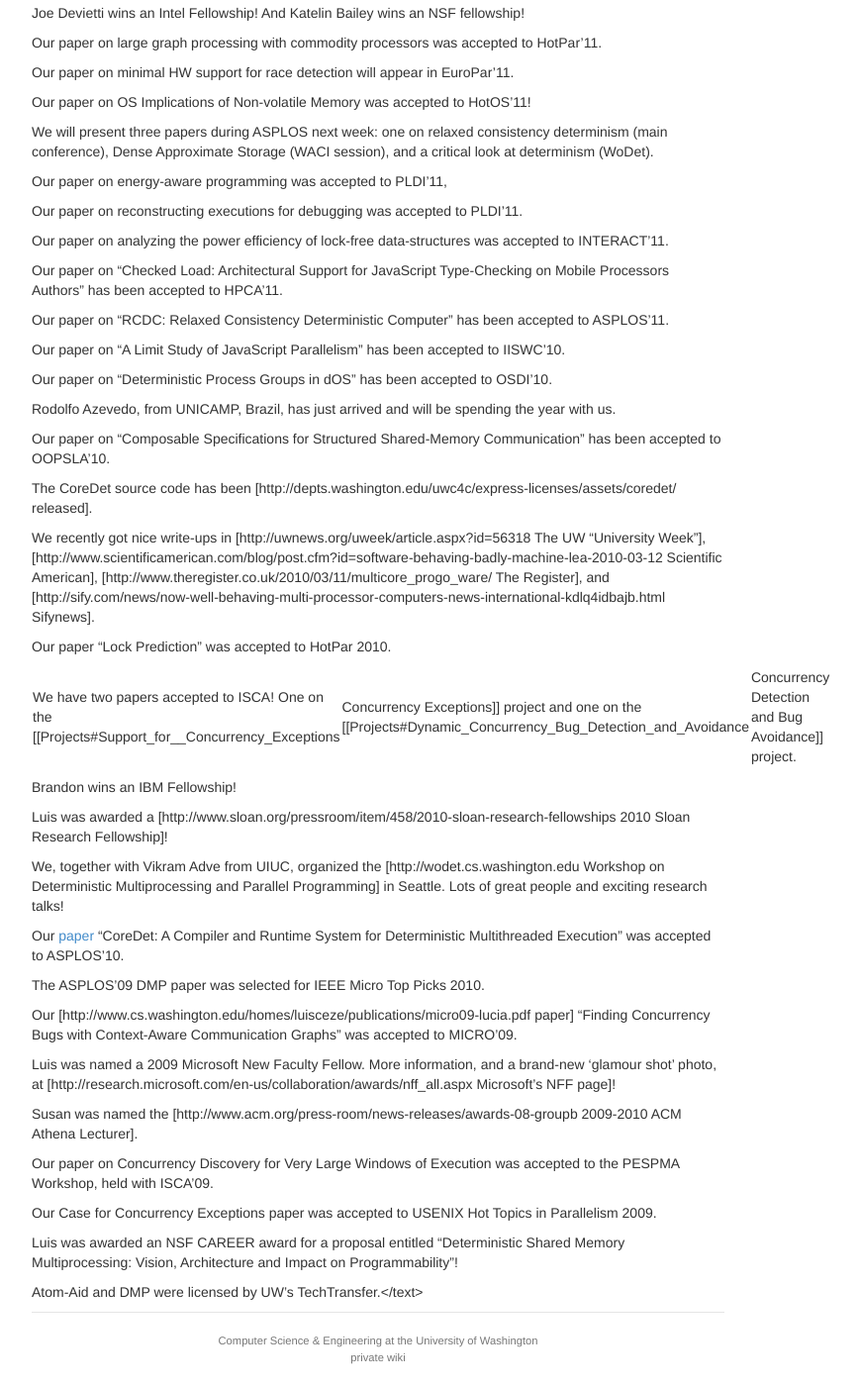
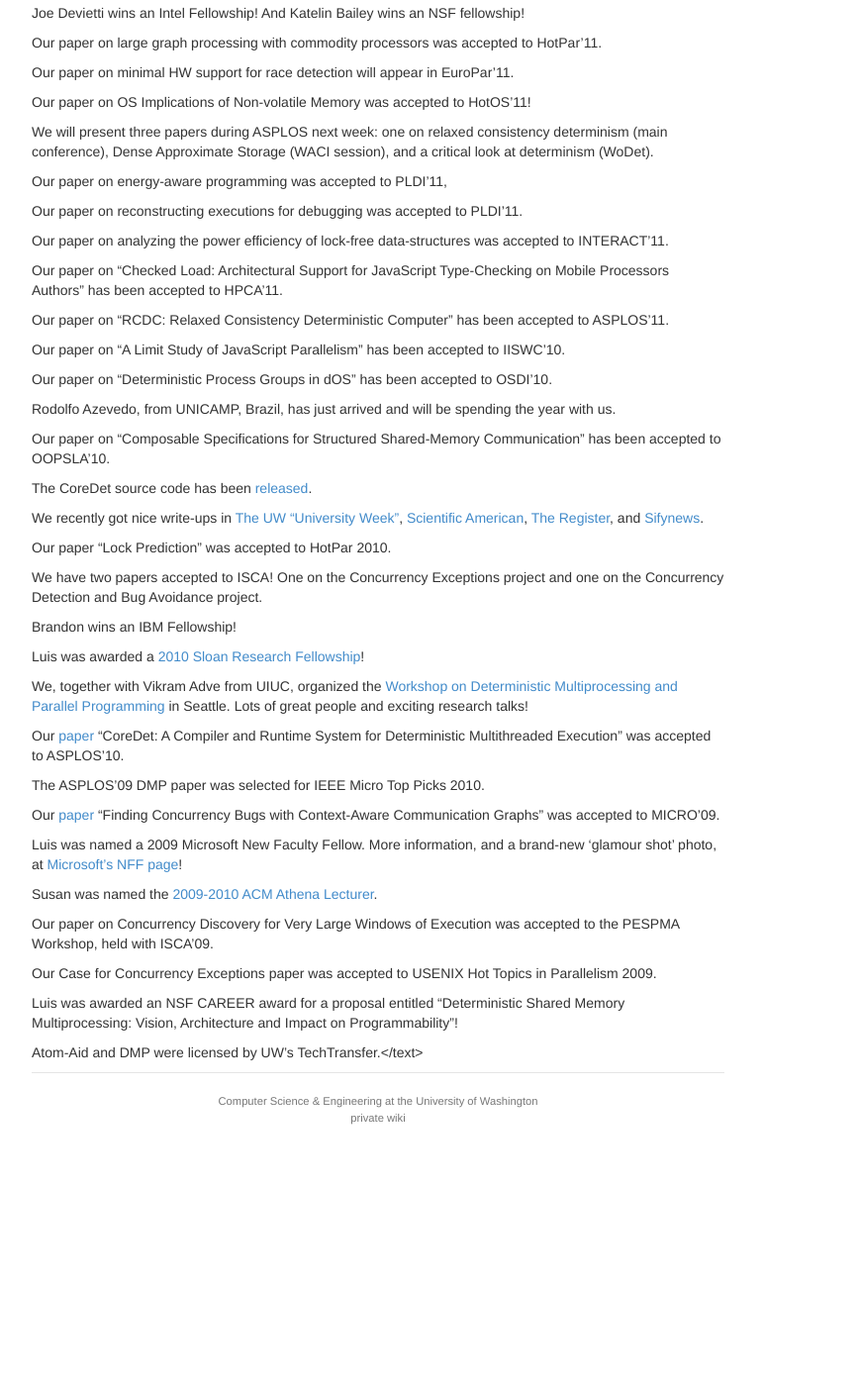
Before and after one commit to uwsampa/sampa-public, a Jekyll site: the page built from oldnews.html, in a window 1280 px wide and 1400 px high, scrolled down 976 px. Shown: the whole window at 99% size, without its empty margins (258-1127 px from the left). Built offline with Jekyll 4.4.1, drawn with Linux system fonts in a browser that asks for light colours; Markdown is read by kramdown in place of the engine named in the settings; after the commit the page ends 2134 px from its top, so only the background shows below that.

Commit message:
clean up some old news data

```diff
--- a/_data/news.yml
+++ b/_data/news.yml
@@ -93,19 +93,20 @@
 
 - Our paper on "Composable Specifications for Structured Shared-Memory Communication" has been accepted to OOPSLA'10.
 
-- The CoreDet source code has been [http://depts.washington.edu/uwc4c/express-licenses/assets/coredet/ released].
+- The CoreDet source code has been [released](http://depts.washington.edu/uwc4c/express-licenses/assets/coredet/).
 
-- We recently got nice write-ups in [http://uwnews.org/uweek/article.aspx?id=56318 The UW "University Week"], [http://www.scientificamerican.com/blog/post.cfm?id=software-behaving-badly-machine-lea-2010-03-12 Scientific American], [http://www.theregister.co.uk/2010/03/11/multicore_progo_ware/ The Register], and [http://sify.com/news/now-well-behaving-multi-processor-computers-news-international-kdlq4idbajb.html Sifynews].
+- |
+    We recently got nice write-ups in [The UW "University Week"](http://uwnews.org/uweek/article.aspx?id=56318), [Scientific American](http://www.scientificamerican.com/blog/post.cfm?id=software-behaving-badly-machine-lea-2010-03-12), [The Register](http://www.theregister.co.uk/2010/03/11/multicore_progo_ware/), and [Sifynews](http://sify.com/news/now-well-behaving-multi-processor-computers-news-international-kdlq4idbajb.html).
 
 - Our paper "Lock Prediction" was accepted to HotPar 2010.
 
-- We have two papers accepted to ISCA! One on the [[Projects#Support_for__Concurrency_Exceptions|Concurrency Exceptions]] project and one on the  [[Projects#Dynamic_Concurrency_Bug_Detection_and_Avoidance|Concurrency Detection and Bug Avoidance]]  project.
+- We have two papers accepted to ISCA! One on the Concurrency Exceptions project and one on the  Concurrency Detection and Bug Avoidance  project.
 
 - Brandon wins an IBM Fellowship!
 
-- Luis was awarded a [http://www.sloan.org/pressroom/item/458/2010-sloan-research-fellowships 2010 Sloan Research Fellowship]!
+- Luis was awarded a [2010 Sloan Research Fellowship](http://www.sloan.org/pressroom/item/458/2010-sloan-research-fellowships)!
 
-- We, together with Vikram Adve from UIUC,  organized the  [http://wodet.cs.washington.edu Workshop on Deterministic Multiprocessing and Parallel Programming] in Seattle. Lots of great people and exciting research talks!
+- We, together with Vikram Adve from UIUC,  organized the  [Workshop on Deterministic Multiprocessing and Parallel Programming](http://wodet.cs.washington.edu) in Seattle. Lots of great people and exciting research talks!
 
 - |
     Our
@@ -115,11 +116,13 @@
 
 - The ASPLOS'09 DMP paper was selected for IEEE Micro Top Picks 2010.
 
-- Our [http://www.cs.washington.edu/homes/luisceze/publications/micro09-lucia.pdf paper] "Finding Concurrency Bugs with Context-Aware Communication Graphs" was accepted to MICRO'09.
+- |
+    Our [paper](http://www.cs.washington.edu/homes/luisceze/publications/micro09-lucia.pdf) "Finding Concurrency Bugs with Context-Aware Communication Graphs" was accepted to MICRO'09.
 
-- Luis was named a 2009 Microsoft New Faculty Fellow.  More information, and a brand-new 'glamour shot' photo, at [http://research.microsoft.com/en-us/collaboration/awards/nff_all.aspx Microsoft's NFF page]!
+- |
+    Luis was named a 2009 Microsoft New Faculty Fellow.  More information, and a brand-new 'glamour shot' photo, at [Microsoft's NFF page](http://research.microsoft.com/en-us/collaboration/awards/nff_all.aspx)!
 
-- Susan was named the [http://www.acm.org/press-room/news-releases/awards-08-groupb 2009-2010 ACM Athena Lecturer].
+- Susan was named the [2009-2010 ACM Athena Lecturer](http://www.acm.org/press-room/news-releases/awards-08-groupb).
 
 - Our paper on Concurrency Discovery for Very Large Windows of Execution was accepted to the PESPMA Workshop, held with ISCA'09.
 
```
